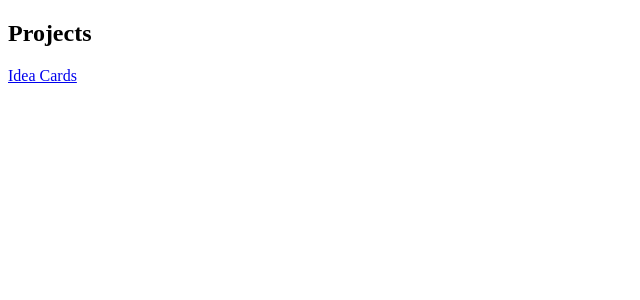
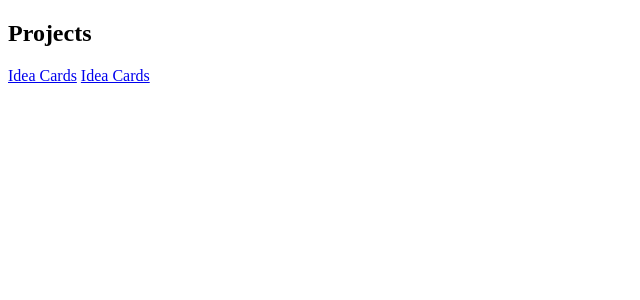
Before and after one commit to manuel2/manuel2.github.io, a Jekyll site: the page index.html, which Jekyll copies as it is, in a window 1280 px wide. Shown: the top 300 px of the page, without its empty margins (0-640 px from the left). Built offline with Jekyll 4.4.1, drawn with Linux system fonts in a browser that asks for light colours.

Commit message:
Update index.html

```diff
--- a/index.html
+++ b/index.html
@@ -36,5 +36,6 @@
   <body>
     <h2>Projects</h2>
      <a href="https://manuel2.github.io/indexHendalCards.html">Idea Cards</a>
+     <a href="https://manuel2.github.io/mapMarkers.html">Idea Cards</a>
   </body>
 </html>
```
